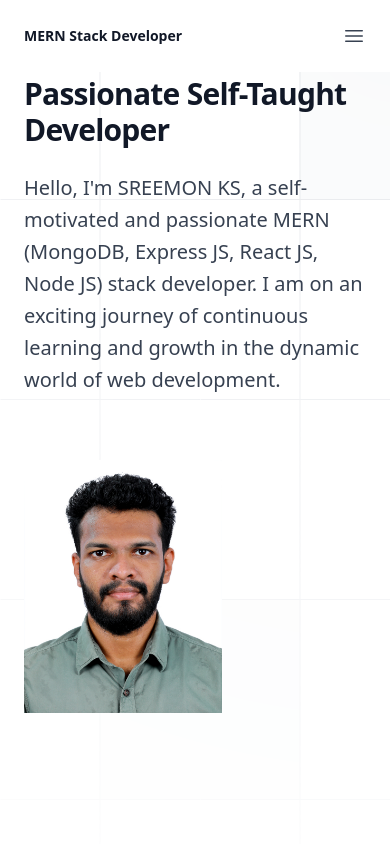
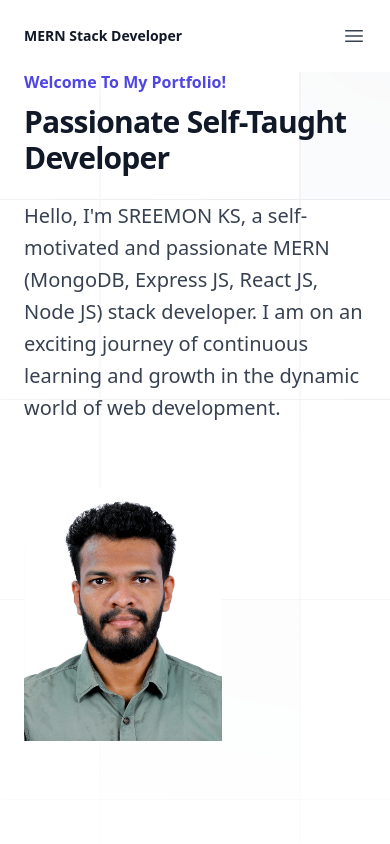
Before and after one commit to sreemonkavungal/my-portfolio, a React (Create React App) app: page / in a window 390 px wide. Shown: the top 844 px of the page. Built offline with nearby package versions, Linux system fonts and the light colour scheme.

Commit message:
Update ContentSection.js

```diff
--- a/src/components/ContentSection.js
+++ b/src/components/ContentSection.js
@@ -36,7 +36,7 @@ export default function ContentSection() {
             <div className="mx-auto grid max-w-2xl grid-cols-1 gap-x-8 gap-y-16 lg:mx-0 lg:max-w-none lg:grid-cols-2 lg:items-start lg:gap-y-10">
                 <div className="lg:col-span-2 lg:col-start-1 lg:row-start-1 lg:mx-auto lg:grid lg:w-full lg:max-w-7xl lg:grid-cols-2 lg:gap-x-8 lg:px-8">
                     <div className="lg:pr-4">
-                        <div className="lg:max-w-lg">
+                        <div className="pt-7 lg:pt-0 lg:max-w-lg">
                             <p className="text-base font-semibold leading-7 text-indigo-600">Welcome To My Portfolio!</p>
                             <h1 className="mt-2 text-3xl font-bold tracking-tight text-gray-900 sm:text-4xl"> Passionate Self-Taught Developer</h1>
                             <p className="mt-6 text-xl leading-8 text-gray-700">
```
